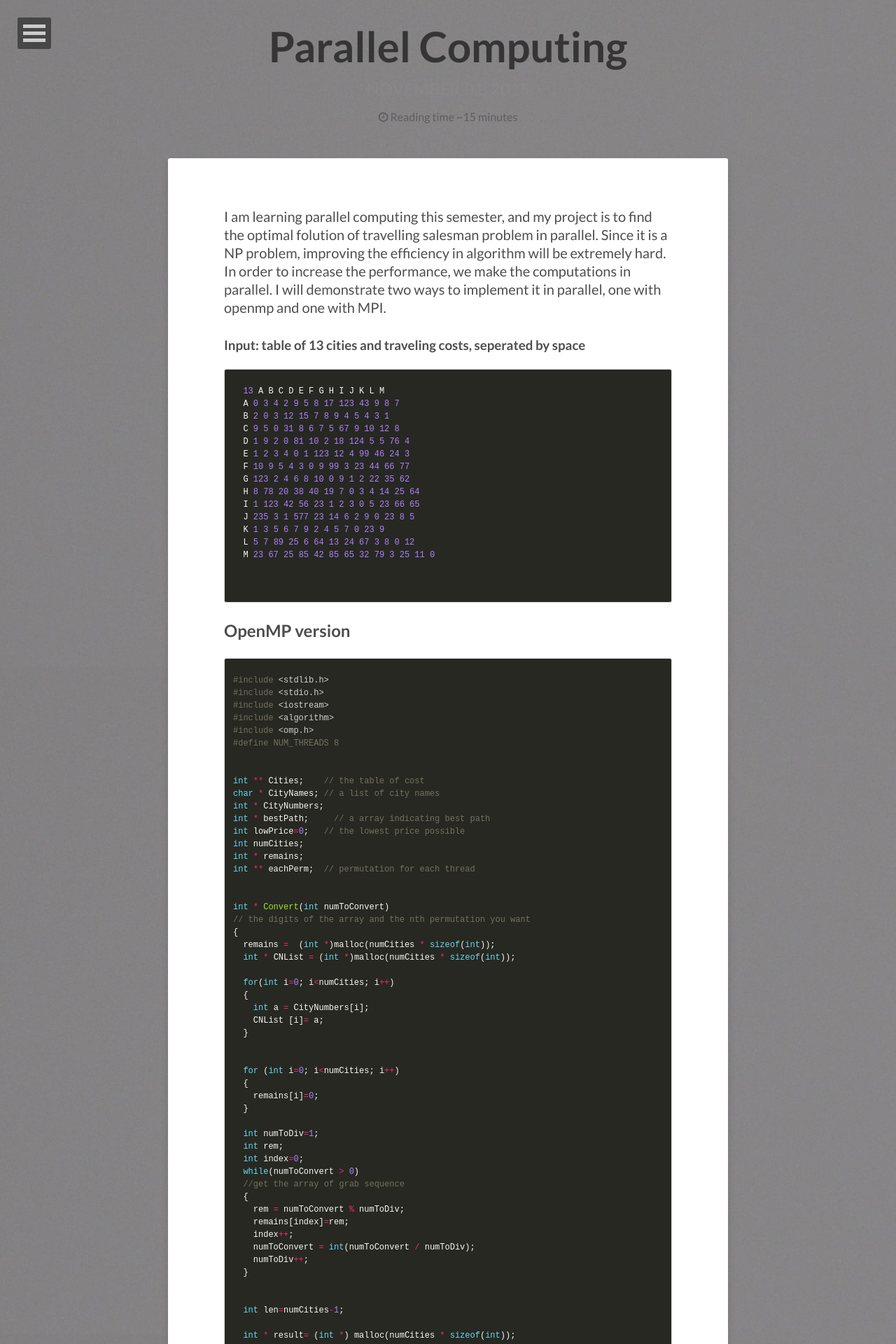
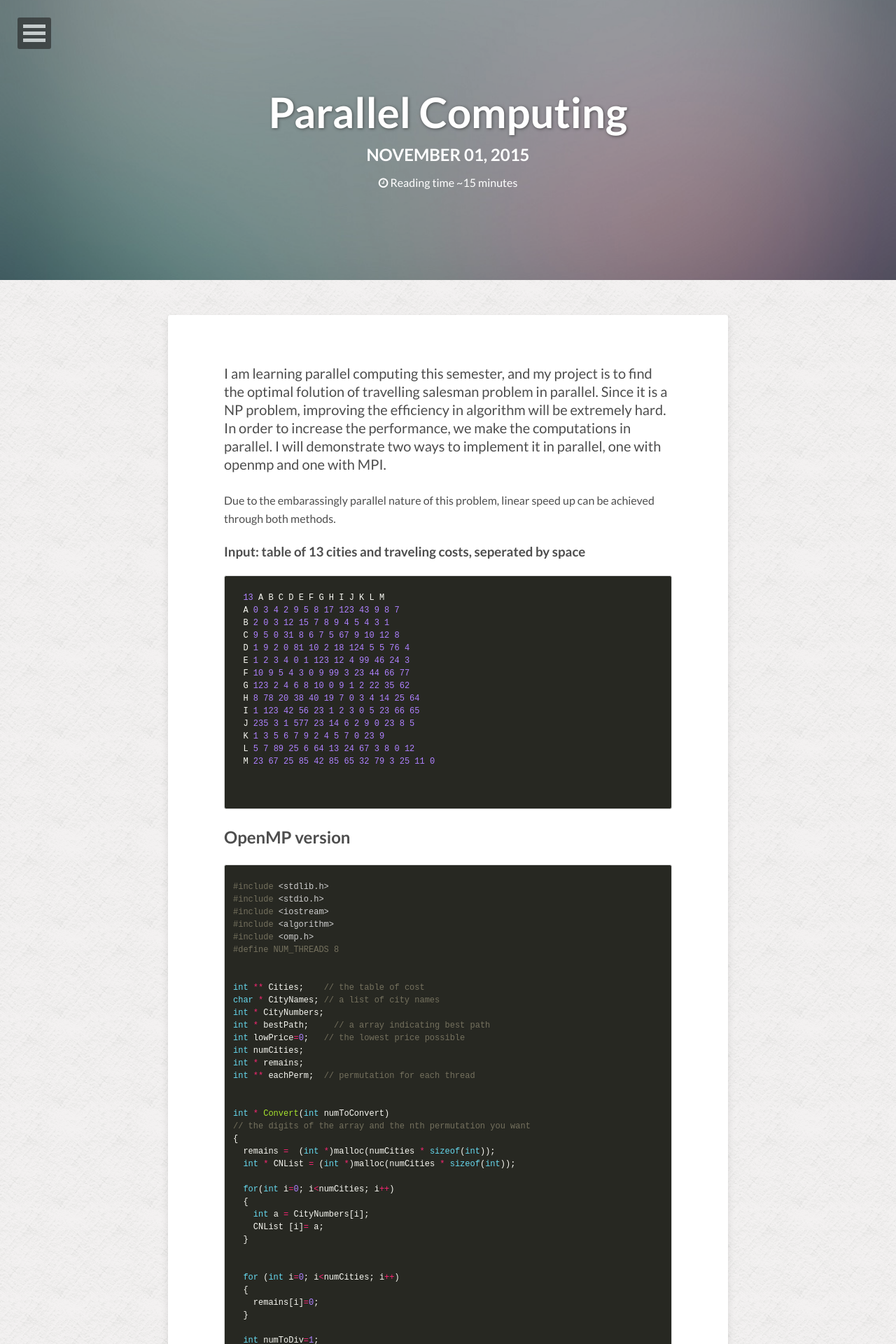
Before and after one commit to botingli/botingli.github.io, a Jekyll site: the page built from _posts/2015-11-01-sample-post.md, in a window 1280 px wide. Shown: the top 1920 px of the page at 70% size. Built offline with Jekyll 4.4.1, drawn with Linux system fonts in a browser that asks for light colours; nearby versions of some CDN libraries; comment, search, counter and statistics services are not loaded.

Commit message:
astheatic changes

```diff
--- a/_posts/2015-11-01-sample-post.md
+++ b/_posts/2015-11-01-sample-post.md
@@ -5,10 +5,13 @@
 modified: 2015-11-01
 tags: [C, Parallel Computing, Code, Class]
 image:
-  background: grey.jpg
+  feature: abstract-1231.jpg
+  background: witewall_3.png
 ---
   I am learning parallel computing this semester, and my project is to find the optimal folution of travelling
   salesman problem in parallel. Since it is a NP problem, improving the efficiency in algorithm will be extremely hard. In order to increase the performance, we make the computations in parallel. I will demonstrate two ways to implement it in parallel, one with openmp and one with MPI.
+
+  Due to the embarassingly parallel nature of this problem, linear speed up can be achieved through both methods.
 
 ### Input: table of 13 cities and traveling costs, seperated by space
 
@@ -303,7 +306,9 @@
   {% endhighlight %}
 
 ## MPI Version
-#### the MPI version is slitly different since the threads are all seperate
+
+### the MPI version is slitly different since the threads are all seperate
+
   I am only posting the different part in *main()*, in which one thread has to gather the results of
   other threads and find the best route among them.
 
```
Also changed, not shown: _posts/2015-10-13-ACM-post.md (renamed from _posts/2015-10-13-background-image.md, +1 -1 lines), _posts/2015-09-22-bitwise-post.md (renamed from _posts/2015-09-22-readability-post.md), favicon.png.
